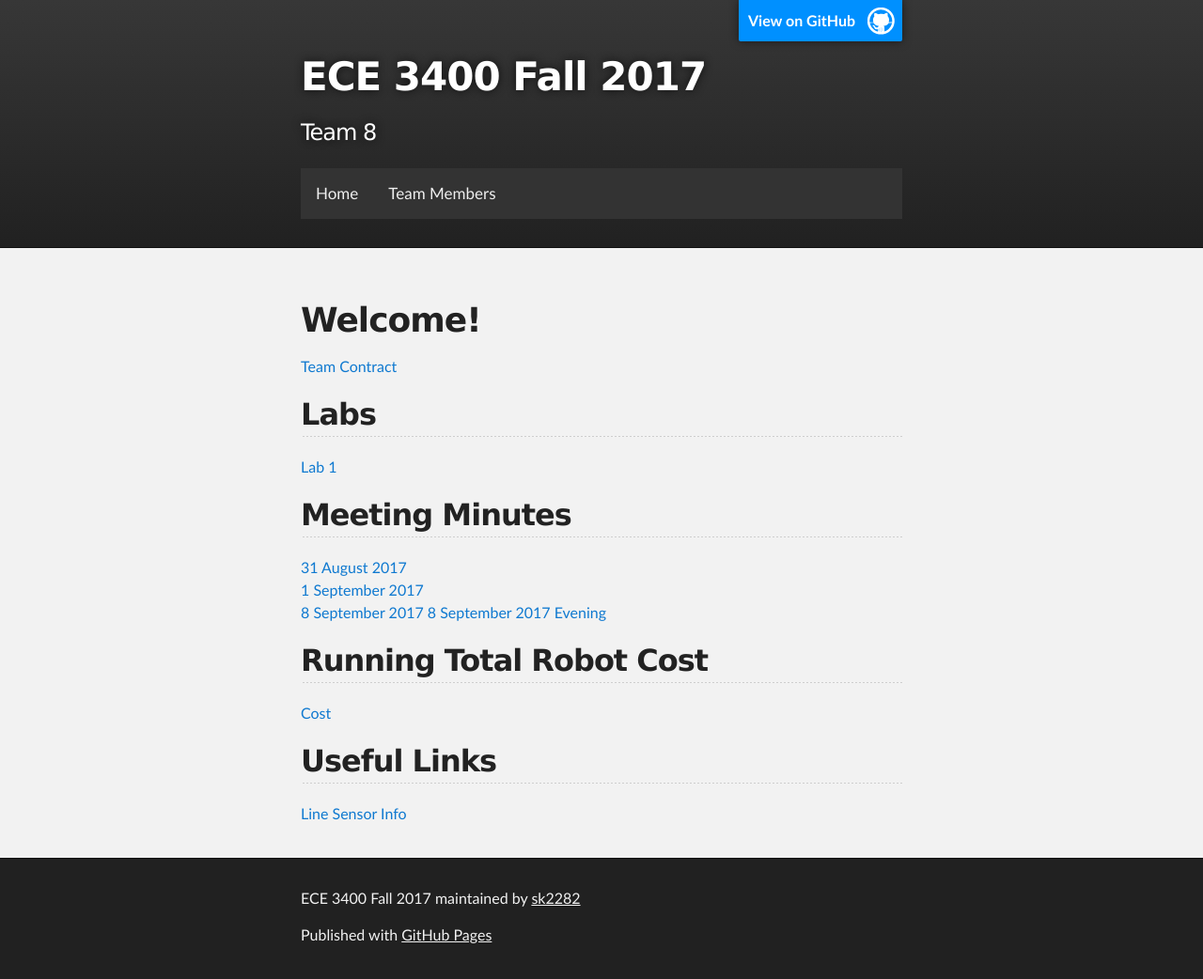
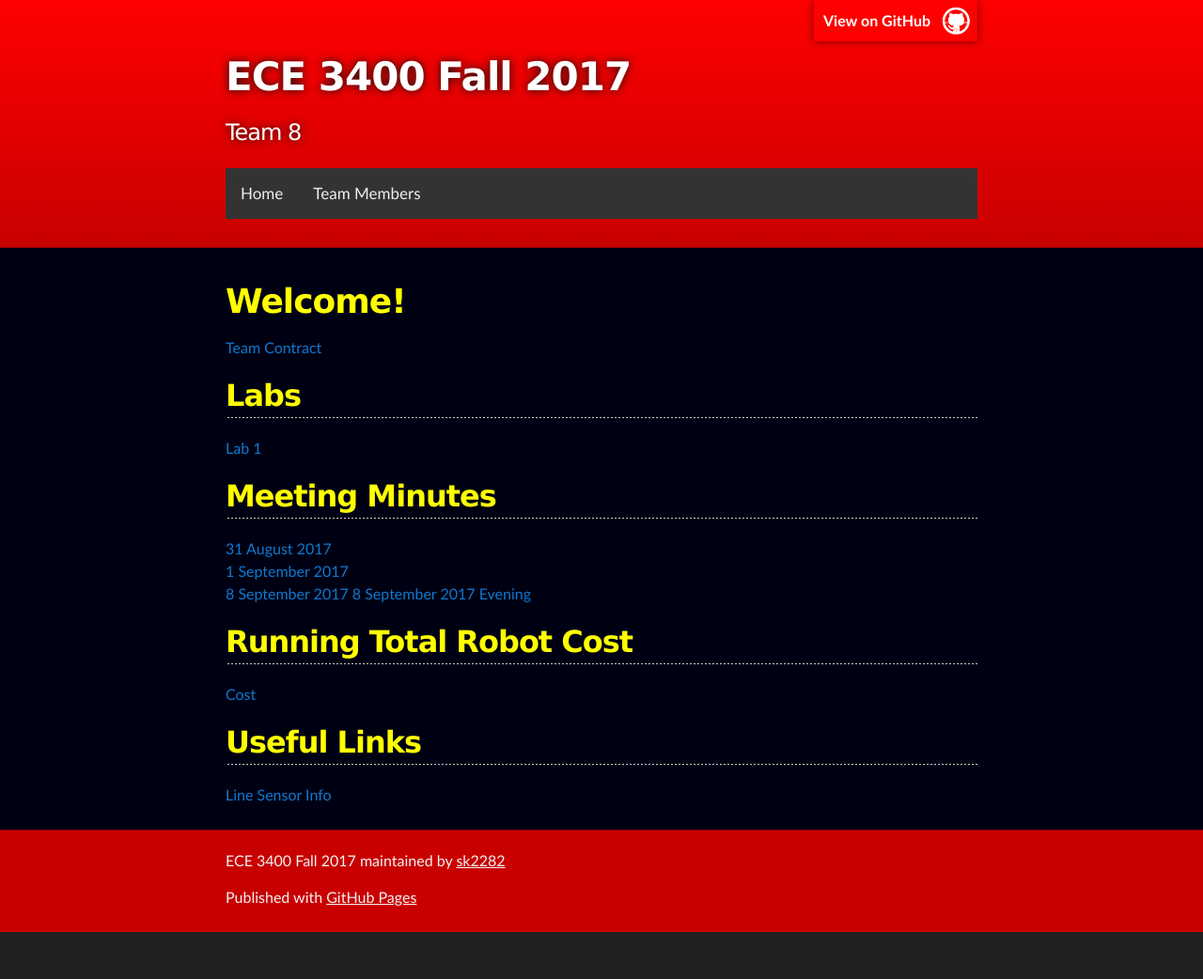
Before and after one commit to sk2282/ECE3400_Team8, a Jekyll site: the page built from index.md, in a window 1280 px wide. Shown: the whole page at 94% size. Built offline with Jekyll 4.4.1, drawn with Linux system fonts in a browser that asks for light colours; our own code applies the rules of GitHub Pages for plain Markdown files; after the commit the page ends 992 px from its top, so only the background shows below that.

Commit message:
Make theme more Star-Wars-y

```diff
--- a/_sass/jekyll-theme-slate.scss
+++ b/_sass/jekyll-theme-slate.scss
@@ -56,7 +56,7 @@ body {
 h1, h2, h3, h4, h5, h6 {
   margin: 10px 0;
   font-weight: 700;
-  color:#222222;
+  color:#ffff00;
   font-family: 'Lucida Grande', 'Calibri', Helvetica, Arial, sans-serif;
   letter-spacing: -1px;
 }
@@ -262,8 +262,8 @@ Full-Width Styles
 
 .inner {
   position: relative;
-  max-width: 640px;
-  padding: 20px 10px;
+  max-width: 800px;
+  padding: 10px 10px;
   margin: 0 auto;
 }
 
@@ -275,7 +275,7 @@ Full-Width Styles
   z-index: 10;
   padding: 10px 50px 10px 10px;
   color: #fff;
-  background: url('../images/blacktocat.png') #0090ff no-repeat 95% 50%;
+  background: url('../images/blacktocat.png') #ff0000 no-repeat 95% 50%;
   font-weight: 700;
   box-shadow: 0 0 10px rgba(0,0,0,.5);
   border-bottom-left-radius: 2px;
@@ -283,12 +283,12 @@ Full-Width Styles
 }
 
 #header_wrap {
-  background: #212121;
-  background: -moz-linear-gradient(top, #373737, #212121);
-  background: -webkit-linear-gradient(top, #373737, #212121);
-  background: -ms-linear-gradient(top, #373737, #212121);
-  background: -o-linear-gradient(top, #373737, #212121);
-  background: linear-gradient(top, #373737, #212121);
+  background: #c80000;
+  background: -moz-linear-gradient(top, #ff0000, #c80000);
+  background: -webkit-linear-gradient(top, #ff0000, #c80000);
+  background: -ms-linear-gradient(top, #ff0000, #c80000);
+  background: -o-linear-gradient(top, #ff0000, #c80000);
+  background: linear-gradient(top, #ff0000, #c80000);
 }
 
 #header_wrap .inner {
@@ -351,17 +351,17 @@ Full-Width Styles
 }
 
 #main_content_wrap {
-  background: #f2f2f2;
-  border-top: 1px solid #111;
-  border-bottom: 1px solid #111;
+  background: #000013;
+  border-top: 1px solid #880000;
+  border-bottom: 1px solid #880000;
 }
 
 #main_content {
-  padding-top: 40px;
+  padding-top: 20px;
 }
 
 #footer_wrap {
-  background: #212121;
+  background: #c80000;
 }
 
 
```
